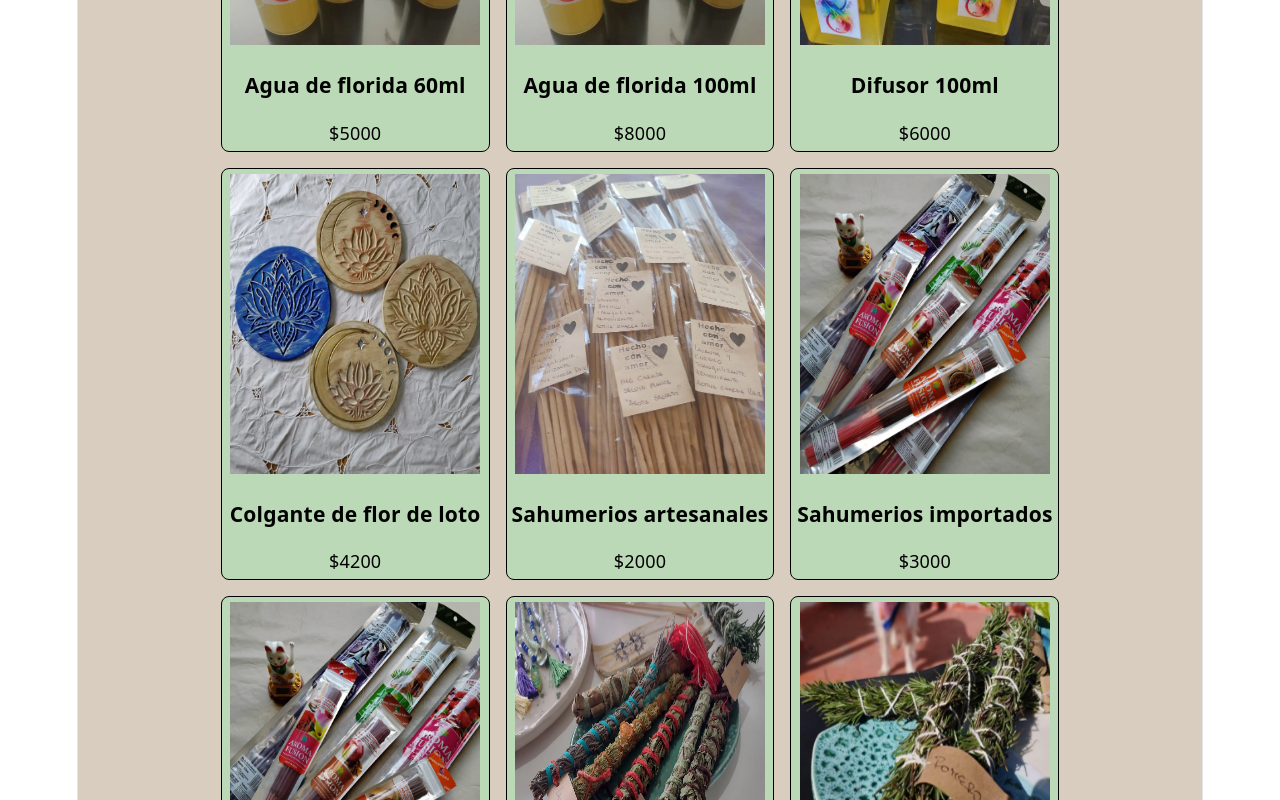
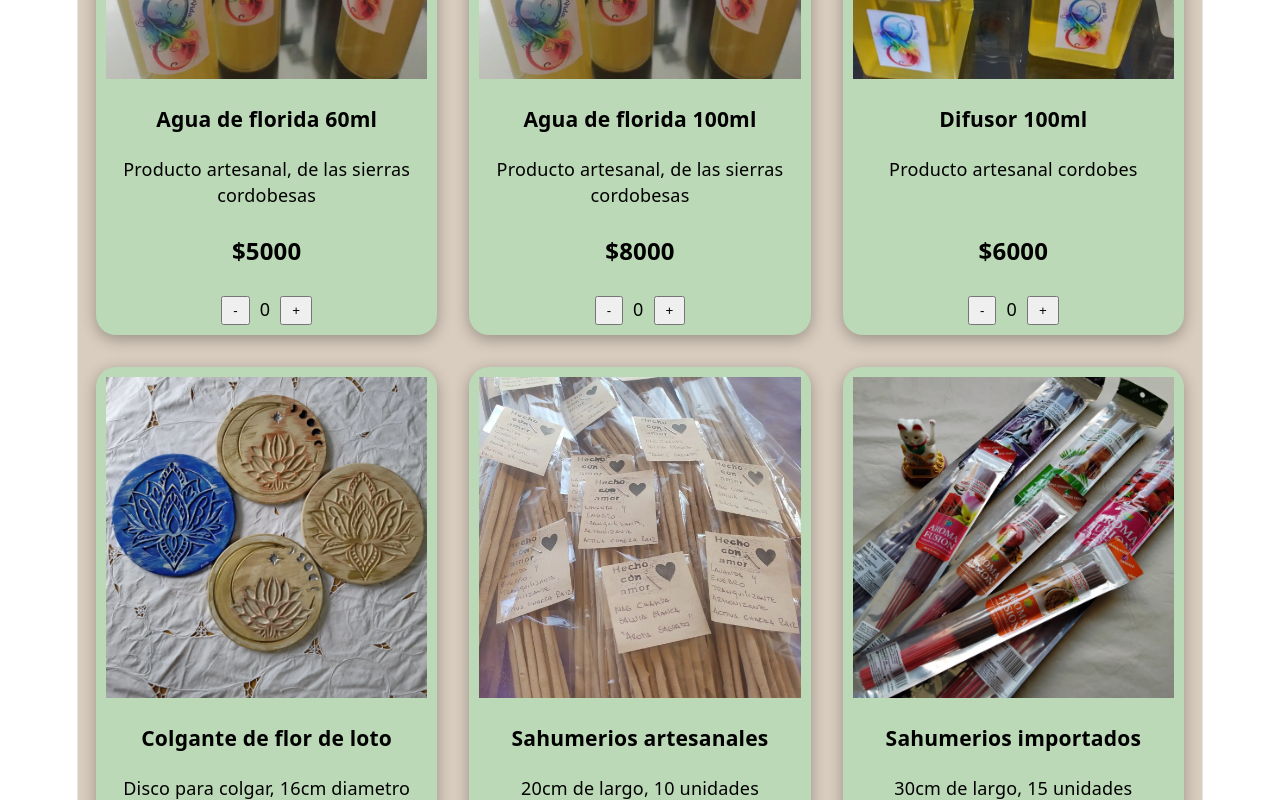
Before and after one commit to IvanTracey/Ecommerce-React, a React (Vite) app: page / in a window 1280 px wide. Shown: the part 500-1300 px from the top of the page. Built offline with nearby package versions, Linux system fonts and the light colour scheme.

Commit message:
Mas info en card

```diff
--- a/data/productos.json
+++ b/data/productos.json
@@ -3,7 +3,7 @@
     "id":1,
     "nombre":"Agua de florida 60ml",
     "img": "img/aguas de florida.webp",
-    "descricion": "Producto artesanal, de las sierras cordobesas",
+    "descripcion": "Producto artesanal, de las sierras cordobesas",
     "precio": 5000,
     "stock": 5,
     "categoria": ["Aromas", "Manifestación"]
@@ -12,7 +12,7 @@
     "id":2,
     "nombre":"Agua de florida 100ml",
     "img": "img/aguas de florida.webp",
-    "descricion": "Producto artesanal, de las sierras cordobesas",
+    "descripcion": "Producto artesanal, de las sierras cordobesas",
     "precio": 8000,
     "stock": 5,
     "categoria": ["Aromas", "Manifestación"]
@@ -21,7 +21,7 @@
     "id":3,
     "nombre":"Difusor 100ml",
     "img": "img/difusores.webp",
-    "descricion": "Producto artesanal cordobes",
+    "descripcion": "Producto artesanal cordobes",
     "precio": 6000,
     "categoria": "Aromas",
     "variedades": [{"nombre": "Mirra", "stock": 2}, {"nombre": "Sandalo", "stock": 1}]
@@ -30,7 +30,7 @@
     "id":4,
     "nombre":"Colgante de flor de loto",
     "img": "img/colgantes.webp",
-    "descricion": "Disco para colgar, 16cm diametro",
+    "descripcion": "Disco para colgar, 16cm diametro",
     "precio": 4200,
     "stock": 5,
     "categoria": ["Adornos"]
@@ -39,7 +39,7 @@
     "id":5,
     "nombre":"Sahumerios artesanales",
     "img": "img/sahumerios_artesanales.webp",
-    "descricion": "20cm de largo, 10 unidades",
+    "descripcion": "20cm de largo, 10 unidades",
     "precio": 2000,
     "categoria": ["Aromas","Defumación"],
     "variedades": [{"nombre": "Almizcle y benjui", "stock": 2}, {"nombre": "Citrus", "stock": 1},{"nombre": "Lavanda", "stock": 2}, {"nombre": "Melisa", "stock": 1},{"nombre": "Mirra", "stock": 2}, {"nombre": "Nag champa", "stock": 1},{"nombre": "Romero", "stock": 2}, {"nombre": "Sandalo", "stock": 1}, {"nombre": "Vainilla y coco", "stock": 1},{"nombre": "Verbena", "stock": 2}, {"nombre": "Verbena y melisa", "stock": 1}]
@@ -48,7 +48,7 @@
     "id":6,
     "nombre":"Sahumerios importados",
     "img": "img/sahumerios_importados.webp",
-    "descricion": "30cm de largo, 15 unidades",
+    "descripcion": "30cm de largo, 15 unidades",
     "precio":3000,
     "categoria": ["Aromas","Defumación"],
     "variedades": [{"nombre": "Atrae clientes", "stock": 2}, {"nombre": "Atrae dinero", "stock": 1},{"nombre": "Black ice", "stock": 2}, {"nombre": "Citronella", "stock": 1},{"nombre": "Cool water", "stock": 2}, {"nombre": "Fresa", "stock": 1},{"nombre": "Lavanda", "stock": 2}, {"nombre": "Lick me all over", "stock": 1}, {"nombre": "Limpia hogar", "stock": 1},{"nombre": "Manzana canela", "stock": 2}, {"nombre": "Meditacion", "stock": 1},{"nombre": "Om", "stock": 2}, {"nombre": "Palo santo", "stock": 1}, {"nombre": "Rosa roja", "stock": 1},{"nombre": "Rosa vainilla", "stock": 2}, {"nombre": "Sandalo", "stock": 1}]
@@ -57,7 +57,7 @@
     "id":7,
     "nombre":"Sahumerios importados",
     "img": "img/sahumerios_importados.webp",
-    "descricion": "50cm de largo, 10 unidades",
+    "descripcion": "50cm de largo, 10 unidades",
     "precio": 6500,
     "categoria": ["Aromas","Defumación"],
      "variedades": [{"nombre": "Almizcle", "stock": 2}, {"nombre": "Atrae dinero", "stock": 1},{"nombre": "Black ice", "stock": 2}, {"nombre": "Canela", "stock": 1},{"nombre": "Citronella", "stock": 2}, {"nombre": "Coco", "stock": 1},{"nombre": "Fresa", "stock": 2}, {"nombre": "Jazmin", "stock": 1}, {"nombre": "Lavanda", "stock": 1}, {"nombre": "Limpia hogar", "stock": 2}, {"nombre": "Meditacion", "stock": 1}, {"nombre": "Mirra", "stock": 2}, {"nombre": "Om", "stock": 2}, {"nombre": "Palo santo", "stock": 1}, {"nombre": "Sandalo", "stock": 1}]
@@ -66,7 +66,7 @@
     "id":8,
     "nombre":"Sahumo mediano",
     "img": "img/sahumos.webp",
-    "descricion": "Hecho con hierbas naturales, Xgr",
+    "descripcion": "Hecho con hierbas naturales, Xgr",
     "precio": 500,
     "categoria": "Defumación",
     "variedades": [{"nombre": "Cedron", "stock": 1},{"nombre": "Laurel", "stock": 2}, {"nombre": "Lavanda", "stock": 1}, {"nombre": "Pino alimonado y mandarina", "stock": 2}, {"nombre": "Pino alimonado y naranja", "stock": 2}, {"nombre": "Romero", "stock": 1}, {"nombre": "Salvia", "stock": 1}]
@@ -75,7 +75,7 @@
     "id":9,
     "nombre":"Sahumo grande",
     "img": "img/sahumo_romero.webp",
-    "descricion": "Hecho con Romero natural, Xgr",
+    "descripcion": "Hecho con Romero natural, Xgr",
     "precio": 1000,
     "stock": 5,
     "categoria": "Defumación"
@@ -84,7 +84,7 @@
     "id":10,
     "nombre":"Velas 7 chackras",
     "img": "img/vela.webp",
-    "descricion": "Velas de hornillo aromaticas ",
+    "descripcion": "Velas de hornillo aromaticas ",
     "precio": 4500,
     "stock": 5,
     "categoria": ["Aromas","Velas"]
@@ -93,7 +93,7 @@
     "id":11,
     "nombre":"Velas aromaticas 4.5cm",
     "img": "img/vela_lata.webp",
-    "descricion": "Lata de mandala 4.5cm",
+    "descripcion": "Lata de mandala 4.5cm",
     "precio": 6900,
     "categoria": ["Aromas","Velas"],
     "variedades": [{"nombre": "Jazmin", "stock": 1}, {"nombre": "Lavanda", "stock": 1}, {"nombre": "Vainilla africana", "stock": 1}]
@@ -102,7 +102,7 @@
     "id":12,
     "nombre":"Velas aromaticas 6.5cm",
     "img": "img/velas.webp",
-    "descricion": "Lata de mandala 4.5cm",
+    "descripcion": "Lata de mandala 4.5cm",
     "precio": 9900,
     "categoria": ["Aromas","Velas"],
     "variedades": [{"nombre": "Jazmin", "stock": 1}, {"nombre": "Lavanda", "stock": 1}, {"nombre": "Vainilla africana", "stock": 1}]
@@ -111,7 +111,7 @@
     "id":13,
     "nombre":"Portavela flor",
     "img": "img/portavela_flor.webp",
-    "descricion": "Flor de yeso para vela de hornillo",
+    "descripcion": "Flor de yeso para vela de hornillo",
     "precio": 3000,
     "stock": 5,
     "categoria": ["Adornos","Portavelas"]
@@ -120,7 +120,7 @@
     "id":14,
     "nombre":"Portavela mano de fatima",
     "img": "img/portavela_mano.webp",
-    "descricion": "Mano de fatima de yeso",
+    "descripcion": "Mano de fatima de yeso",
     "precio": 3500,
     "stock": 5,
     "categoria": ["Adornos","Portavelas"]
@@ -129,7 +129,7 @@
     "id":15,
     "nombre":"Portasahumerios mano de fatima",
     "img": "img/portasahumerio_mano.webp",
-    "descricion": "Mano de fatima de yeso",
+    "descripcion": "Mano de fatima de yeso",
     "precio": 3500,
     "stock": 5,
     "categoria": ["Adornos","Portasahumerios"]
@@ -138,7 +138,7 @@
     "id":16,
     "nombre":"Rosario sagrado",
     "img": "img/rosario_sagrado.webp",
-    "descricion": "Rosario hindú para manifestar los códigos sagrados de Agesta",
+    "descripcion": "Rosario hindú para manifestar los códigos sagrados de Agesta",
     "precio": 3500,
     "stock": 5,
     "categoria": ["Manifestación"]
@@ -147,7 +147,7 @@
     "id":17,
     "nombre":"Portavelas para cuatro",
     "img": "img/portavela_para4.webp",
-    "descricion": "Portavela de yeso, variedad de colores",
+    "descripcion": "Portavela de yeso, variedad de colores",
     "precio": 4500,
     "stock": 5,
     "categoria": ["Adornos", "Portavelas"]
@@ -156,7 +156,7 @@
     "id":18,
     "nombre":"Portavelas para dos",
     "img": "img/portavela_para2.webp",
-    "descricion": "Portavela de yeso, variedad de colores",
+    "descripcion": "Portavela de yeso, variedad de colores",
     "precio": 4000,
     "stock": 5,
     "categoria": ["Adornos", "Portavelas"]
@@ -165,7 +165,7 @@
     "id":19,
     "nombre":"Bolsas aromaticas",
     "img": "img/bolsas_aromaticas.webp",
-    "descricion": "Bolsitas de lavanda, 2 unidades",
+    "descripcion": "Bolsitas de lavanda, 2 unidades",
     "precio": 800,
     "stock": 5,
     "categoria": ["Aromas"]
@@ -174,7 +174,7 @@
     "id":20,
     "nombre":"Piedras 7 arcangeles",
     "img": "img/piedras_7arcangeles.webp",
-    "descricion": "Lapislazuli, citrino, calcita, cuarzo cristal, aventurita, cornalita, amatista",
+    "descripcion": "Lapislazuli, citrino, calcita, cuarzo cristal, aventurita, cornalita, amatista",
     "precio": 7000,
     "stock": 5,
     "categoria": ["Manifestación", "Piedras"]
@@ -183,7 +183,7 @@
     "id":21,
     "nombre":"Kit piedras autoestima",
     "img": "img/piedras_autoestima.webp",
-    "descricion": "Cuarzo rosa, cuarzo cristal, cornalita",
+    "descripcion": "Cuarzo rosa, cuarzo cristal, cornalita",
     "precio": 4500,
     "stock": 5,
     "categoria": ["Manifestación", "Piedras"]
@@ -192,7 +192,7 @@
     "id":22,
     "nombre":"Kit piedras salud",
     "img": "img/piedras_salud.webp",
-    "descricion": "Cuarzo verde, cuarzo cristal, cuarzo ahumado",
+    "descripcion": "Cuarzo verde, cuarzo cristal, cuarzo ahumado",
     "precio": 4500,
     "stock": 5,
     "categoria": ["Manifestación", "Piedras"]
@@ -201,16 +201,16 @@
     "id":23,
     "nombre":"Kit piedras prosperidad",
     "img": "img/piedras_prosperidad.webp",
-    "descricion": "Citrino, pirita, ojo de tigre",
+    "descripcion": "Citrino, pirita, ojo de tigre",
     "precio": 4500,
     "stock": 5,
     "categoria": ["Manifestación", "Piedras"]
     },
     {
     "id":24,
-    "nombre":"Portavelas y portasahumerios",
+    "nombre":"Portavela con portasahumerio",
     "img": "img/portasahumerio_portavela.webp",
-    "descricion": "De yeso, variedad de colores",
+    "descripcion": "De yeso, variedad de colores",
     "precio": 4500,
     "stock": 5,
     "categoria": ["Portasahumerios", "Portavelas"]
@@ -219,7 +219,7 @@
     "id":25,
     "nombre":"Portavela",
     "img": "img/portavela_lata.webp",
-    "descricion": "De yeso, 6cmx6cm",
+    "descripcion": "De yeso, 6cmx6cm",
     "precio": 3500,
     "stock": 5,
     "categoria": ["Adornos", "Portavelas"]
--- a/src/Components/Card.css
+++ b/src/Components/Card.css
@@ -1,10 +1,34 @@
 .card{
     background-color: #bbd9b6;
-    border: 1px black solid;
-    border-radius: 8px;
-    padding: 5px;
+    justify-items: center;
+    text-align: center;
+    margin: 8px;
+    padding: 10px;
+    border-radius: 20px;
+    box-shadow: 0 4px 15px rgba(0,0,0,0.3);
+    transition: transform 0.4s ease;
     .card-img{
-        height: 300px;
-        width: 250px;
+        height: auto;
+        width: 100%;
+        aspect-ratio: 1/1;
+        object-fit: cover;
+    }
+    .div-nombre{
+        height: 50px;
+    }
+    .div-descripcion{
+        height: 50px;
+    }
+    .div-precio{
+        h4{
+            font-size: 24px;
+        }
+    }
+    .div-botonera{
+        display: flex;
+        gap: 10px;
+        .boton{
+            padding: 5px 10px;
+        }
     }
 }
--- a/src/Components/Card.jsx
+++ b/src/Components/Card.jsx
@@ -1,13 +1,36 @@
+import { useState } from 'react';
 import ItemList from '../Components/ItemList'
 import './Card.css'
 
 // Creo la estructura de la Card y designo con que informacion la relleno
 function Card({ producto }) {
+  const [contador, setContador]= useState(0);
+
+  const incrementarCont = () => {
+    setContador(contador + 1);
+  };
+  const decrementarCont = () => {
+    if(contador!=0){
+      setContador(contador - 1);
+    }
+  };
   return (
     <div className="card">
       <img className='card-img' src={producto.img} alt={producto.nombre} />
-      <h3>{producto.nombre}</h3>
-      <p>${producto.precio}</p>
+      <div className="div-nombre">
+        <h3>{producto.nombre}</h3>
+      </div>
+      <div className="div-descripcion">
+        <p>{producto.descripcion}</p>
+      </div>
+      <div className='div-precio'>
+        <h4>${producto.precio}</h4>
+      </div>
+      <div className='div-botonera'>
+        <button className='boton' onClick={decrementarCont}>-</button>
+        <p>{contador}</p>
+        <button className='boton' onClick={incrementarCont}>+</button>
+      </div>
     </div>
   );
 }
```
